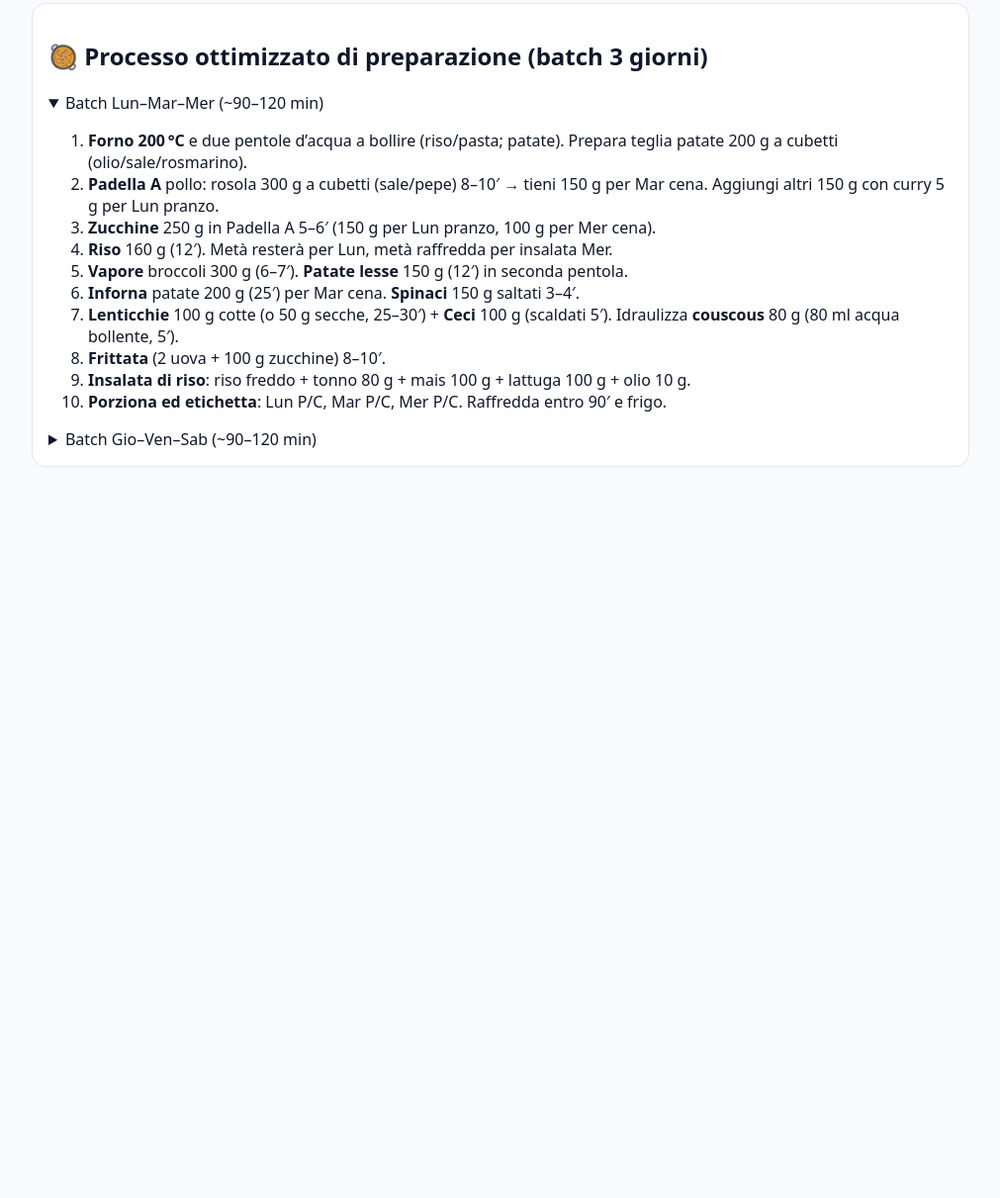
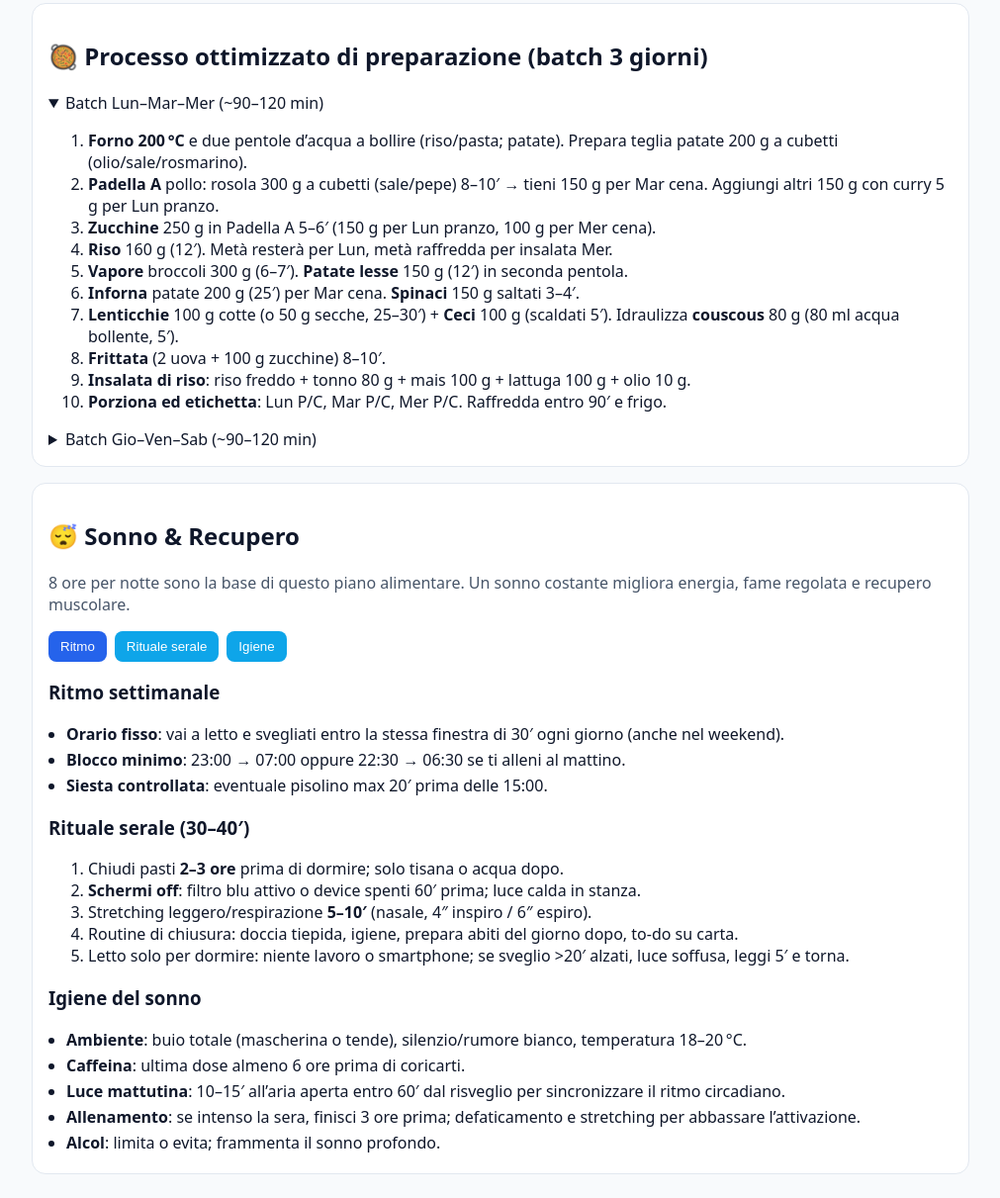
Before and after one commit to gabrielespotifaccio/mealprep, a plain HTML site: page index.html in a window 1280 px wide. Shown: the part 1513-2724 px from the top of the page at 99% size, without its empty margins (134-1145 px from the left). Before the commit the page ends 2009 px from the top, so only its background shows below. Drawn offline with Linux system fonts and the light colour scheme.

Commit message:
Add sleep and recovery section

```diff
--- a/index.html
+++ b/index.html
@@ -41,6 +41,7 @@
         <li><a href="#piano">Tabella Pranzi & Cene</a></li>
         <li><a href="#lista">Ingredienti (3+3 giorni)</a></li>
         <li><a href="#processo">Processo ottimizzato</a></li>
+        <li><a href="#sonno">Sonno & Recupero</a></li>
       </ul>
     </nav>
 
@@ -162,6 +163,39 @@
         </ol>
       </details>
     </section>
+
+    <!-- 5) SONNO -->
+    <section id="sonno" class="card">
+      <h2>😴 Sonno & Recupero</h2>
+      <p class="muted">8 ore per notte sono la base di questo piano alimentare. Un sonno costante migliora energia, fame regolata e recupero muscolare.</p>
+      <div class="btns">
+        <button onclick="document.getElementById('ritmo-sonno').scrollIntoView({behavior:'smooth'})">Ritmo</button>
+        <button class="secondary" onclick="document.getElementById('rituale-sera').scrollIntoView({behavior:'smooth'})">Rituale serale</button>
+        <button class="secondary" onclick="document.getElementById('igiene-sonno').scrollIntoView({behavior:'smooth'})">Igiene</button>
+      </div>
+      <h3 id="ritmo-sonno">Ritmo settimanale</h3>
+      <ul class="list-plain">
+        <li><strong>Orario fisso</strong>: vai a letto e svegliati entro la stessa finestra di 30′ ogni giorno (anche nel weekend).</li>
+        <li><strong>Blocco minimo</strong>: 23:00 → 07:00 oppure 22:30 → 06:30 se ti alleni al mattino.</li>
+        <li><strong>Siesta controllata</strong>: eventuale pisolino max 20′ prima delle 15:00.</li>
+      </ul>
+      <h3 id="rituale-sera">Rituale serale (30–40′)</h3>
+      <ol>
+        <li>Chiudi pasti <strong>2–3 ore</strong> prima di dormire; solo tisana o acqua dopo.</li>
+        <li><strong>Schermi off</strong>: filtro blu attivo o device spenti 60′ prima; luce calda in stanza.</li>
+        <li>Stretching leggero/respirazione <strong>5–10′</strong> (nasale, 4″ inspiro / 6″ espiro).</li>
+        <li>Routine di chiusura: doccia tiepida, igiene, prepara abiti del giorno dopo, to-do su carta.</li>
+        <li>Letto solo per dormire: niente lavoro o smartphone; se sveglio &gt;20′ alzati, luce soffusa, leggi 5′ e torna.</li>
+      </ol>
+      <h3 id="igiene-sonno">Igiene del sonno</h3>
+      <ul class="list-plain">
+        <li><strong>Ambiente</strong>: buio totale (mascherina o tende), silenzio/rumore bianco, temperatura 18–20 °C.</li>
+        <li><strong>Caffeina</strong>: ultima dose almeno 6 ore prima di coricarti.</li>
+        <li><strong>Luce mattutina</strong>: 10–15′ all’aria aperta entro 60′ dal risveglio per sincronizzare il ritmo circadiano.</li>
+        <li><strong>Allenamento</strong>: se intenso la sera, finisci 3 ore prima; defaticamento e stretching per abbassare l’attivazione.</li>
+        <li><strong>Alcol</strong>: limita o evita; frammenta il sonno profondo.</li>
+      </ul>
+    </section>
   </div>
 
   <script>
```
